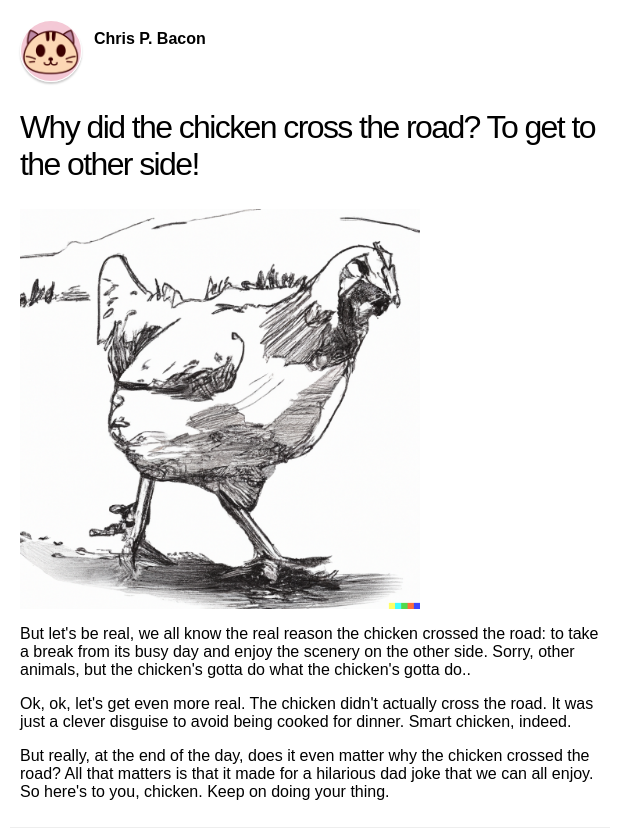
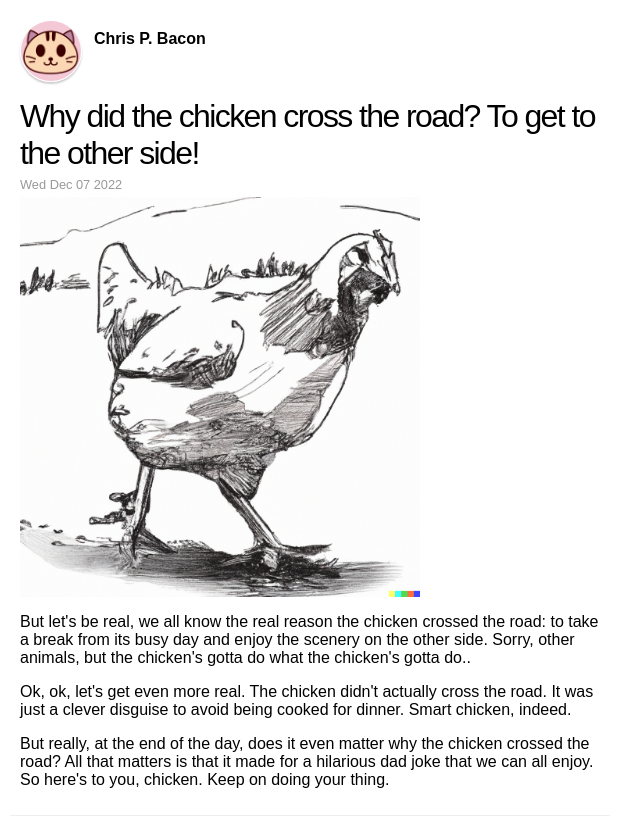
Before and after one commit to robinpokorny/relay-tutorial-newsfeed, a React app: page / in a window 1280 px wide. Shown: the whole page, without its empty margins (0-642 px from the left). Built offline with nearby package versions, Linux system fonts and the light colour scheme.

Commit message:
more components

```diff
--- /dev/null
+++ b/src/components/Card.tsx
@@ -0,0 +1,9 @@
+import * as React from "react";
+
+export default function Card({
+  children,
+}: {
+  children: React.ReactNode;
+}): React.ReactElement {
+  return <div className="card">{children}</div>;
+}
--- /dev/null
+++ b/src/components/Heading.tsx
@@ -0,0 +1,9 @@
+import * as React from "react";
+
+export default function Heading({
+  children,
+}: {
+  children: React.ReactNode;
+}): React.ReactElement {
+  return <h2 className="heading">{children}</h2>;
+}
--- /dev/null
+++ b/src/components/Image.tsx
@@ -0,0 +1,14 @@
+import * as React from "react";
+
+export default function Image({
+  image,
+  description,
+}: {
+  image: string | null;
+  description: string;
+}): React.ReactElement {
+  if (image == null) {
+    return null;
+  }
+  return <img className="image" src={image} alt={description} />;
+}
--- /dev/null
+++ b/src/components/PersonalByline.tsx
@@ -0,0 +1,16 @@
+import * as React from "react";
+
+export type Props = {
+  person: { name: string; picture: string };
+};
+
+export default function PersonalByline({ person }: Props): React.ReactElement {
+  return (
+    <div className="person">
+      <picture>
+        <img className="person__image" src={person.picture} alt={person.name} />
+      </picture>
+      <div className="person__name">{person.name}</div>
+    </div>
+  );
+}
--- a/src/components/Poster.tsx
+++ /dev/null
@@ -1,16 +0,0 @@
-import * as React from "react";
-
-export type Props = {
-  poster: { name: string; picture: string };
-};
-
-export default function Poster({ poster }: Props): React.ReactElement {
-  return (
-    <div className="poster">
-      <picture>
-        <img src={poster.picture} alt={poster.name} />
-      </picture>
-      <div className="poster__name">{poster.name}</div>
-    </div>
-  );
-}
--- a/src/components/Story.tsx
+++ b/src/components/Story.tsx
@@ -1,34 +1,28 @@
 import * as React from "react";
-import Poster, { type Props as PosterProps } from "./Poster";
+import Card from "./Card";
+import Heading from "./Heading";
+import PersonalByline, { type Props as PosterProps } from "./PersonalByline";
+import StorySummary from "./StorySummary";
+import Timestamp from "./Timestamp";
+import Image from "./Image";
 
 type Props = {
   story: {
     title: string;
     summary: string[];
     picture: string | null;
-    poster: PosterProps["poster"];
+    poster: PosterProps["person"];
   };
 };
 
 export default function Story({ story }: Props): React.ReactElement {
   return (
-    <article className="story">
-      <Poster poster={story.poster} />
-      <div className="story__header">
-        <h2>{story.title}</h2>
-      </div>
-      {story.picture != null ? (
-        <div className="story__picture">
-          <picture>
-            <img src={story.picture} alt={story.title} />
-          </picture>
-        </div>
-      ) : null}
-      <div className="story__summary">
-        {story.summary.map((text, i) => (
-          <p key={i}>{text}</p>
-        ))}
-      </div>
-    </article>
+    <Card>
+      <PersonalByline person={story.poster} />
+      <Heading>{story.title}</Heading>
+      <Timestamp time={new Date()} />
+      <Image image={story.picture} description={story.title} />
+      <StorySummary summary={story.summary} />
+    </Card>
   );
 }
--- /dev/null
+++ b/src/components/StorySummary.tsx
@@ -0,0 +1,15 @@
+import * as React from "react";
+
+export default function StorySummary({
+  summary,
+}: {
+  summary: string[];
+}): React.ReactElement {
+  return (
+    <div className="story__summary">
+      {summary.map((text, i) => (
+        <p key={i}>{text}</p>
+      ))}
+    </div>
+  );
+}
--- /dev/null
+++ b/src/components/Timestamp.tsx
@@ -0,0 +1,9 @@
+import * as React from "react";
+
+export default function Timestamp({
+  time,
+}: {
+  time: Date;
+}): React.ReactElement {
+  return <span className="timestamp">{time.toDateString()}</span>;
+}
--- a/src/style.css
+++ b/src/style.css
@@ -15,34 +15,44 @@ body {
   max-width: 600px;
 }
 
-.story {
+.card {
   padding: 10px;
   border-bottom: 1px solid #eee;
 }
 
-.story h2 {
+.heading {
   font-size: 2rem;
   font-weight: 200;
   letter-spacing: -0.1rem;
+  margin: 1rem 0 0;
+  padding: 0;
 }
 
-.story__picture img {
-  width: 400px;
+.image {
+  width: 100%;
+  max-width: 400px;
 }
 
-.poster {
+.timestamp {
+  color: #999;
+  font-size: 0.8rem;
+  display: block;
+  padding: 5px 0;
+}
+
+.person {
   display: grid;
   grid-template-columns: 64px 1fr;
   gap: 10px;
 }
 
-.poster__name {
+.person__name {
   font-weight: 600;
   font-size: 1rem;
   padding: 10px 0 0;
 }
 
-.poster img {
+.person__image {
   width: 60px;
   border-radius: 60px;
   overflow: hidden;
```
